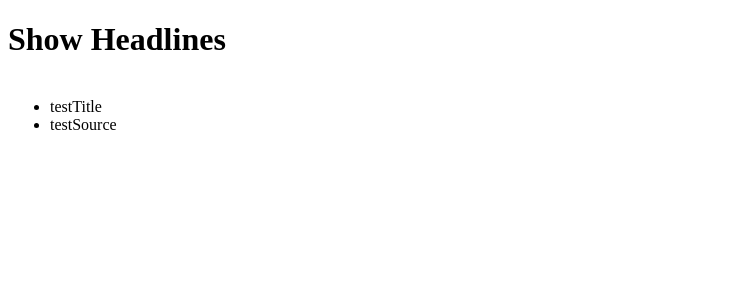
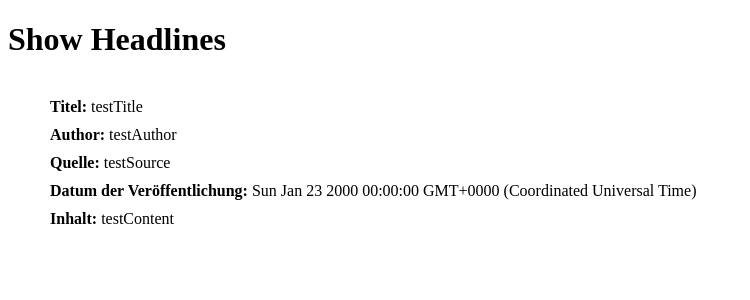
Before and after one commit to denrit/GermanyNews, an Angular app: page / in a window 1280 px wide. Shown: the top 300 px of the page, without its empty margins (0-750 px from the left). Built offline with nearby package versions, Linux system fonts and the light colour scheme.

Commit message:
headline seite ausgebaut

```diff
--- a/src/app/show-headlines/show-headlines.component.html
+++ b/src/app/show-headlines/show-headlines.component.html
@@ -1,9 +1,12 @@
 <h1>Show Headlines</h1>
 <table>
   <div *ngFor="let headline of headlines">
-    <ul>
-      <li>{{headline.title}}</li>
-      <li>{{headline.source}}</li>
+    <ul class="headlineUl">
+      <li> <strong>Titel:</strong> {{headline.title}}</li>
+      <li><strong>Author:</strong> {{headline.author}}</li>
+      <li><strong>Quelle:</strong> {{headline.source}}</li>
+      <li><strong>Datum der Veröffentlichung:</strong> {{headline.publicationDate}}</li>
+      <li><strong>Inhalt:</strong> {{headline.content}}</li>
     </ul>
   </div>
 
--- a/src/app/show-headlines/show-headlines.component.scss
+++ b/src/app/show-headlines/show-headlines.component.scss
@@ -0,0 +1,8 @@
+.headlineUl {
+  list-style: none;
+}
+
+.headlineUl li {
+  margin-top: 10px;
+  margin-bottom: 10px;
+}
```
